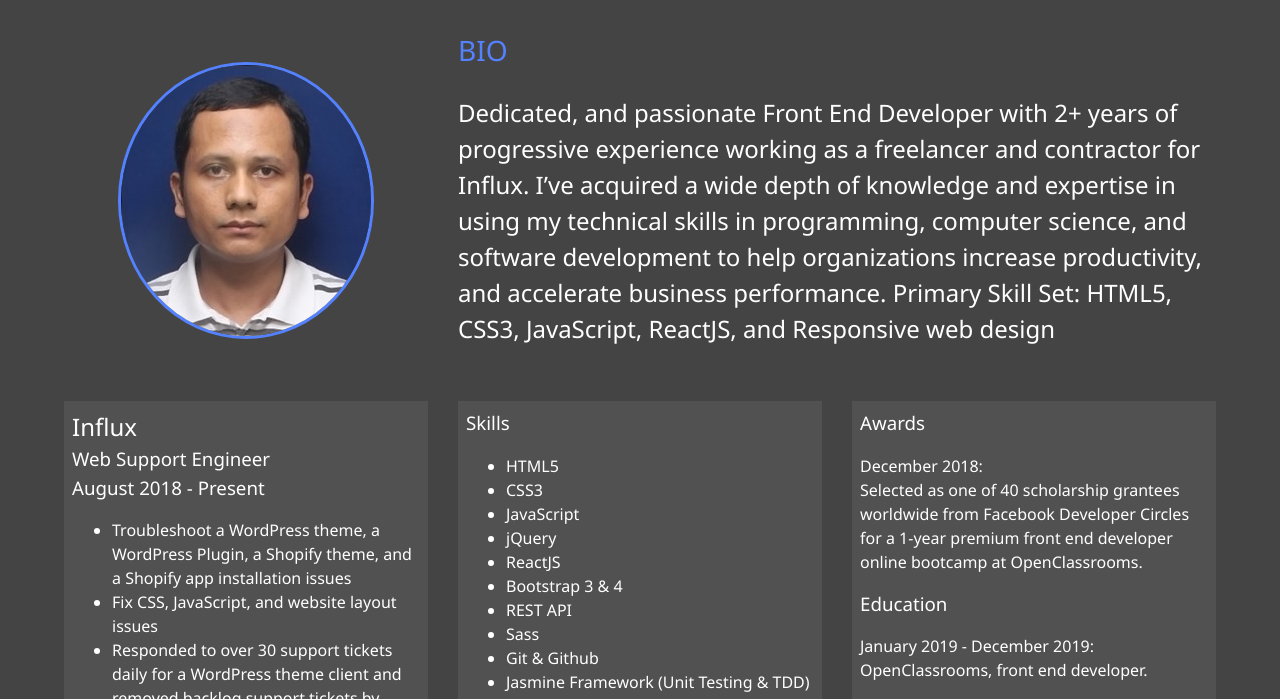
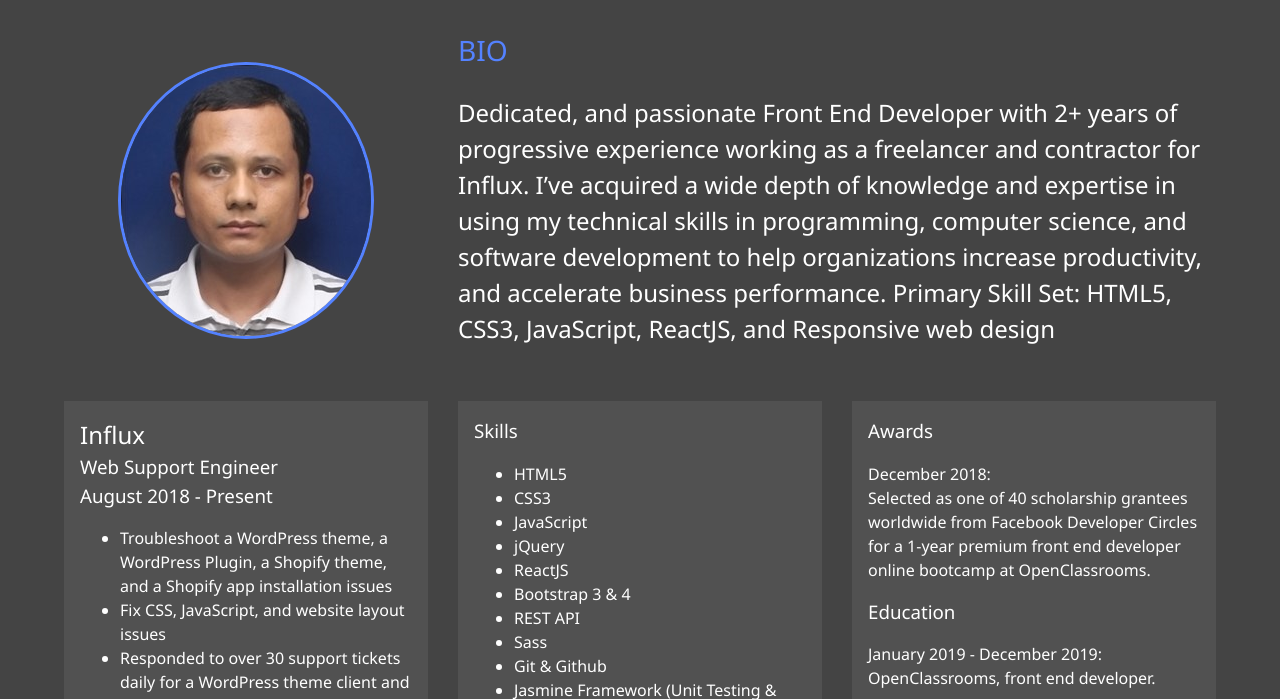
Before and after one commit to rzadev/rzadev.github.io, a plain HTML site: page about.html in a window 1280 px wide. Shown: the part 253-952 px from the top of the page. Drawn offline with Linux system fonts and the light colour scheme.

Commit message:
Fixed Google Chrome Android bug and updated about.html

```diff
--- a/about.html
+++ b/about.html
@@ -108,7 +108,7 @@
               Selected as one of 40 scholarship grantees worldwide from Facebook Developer Circles for a 1-year premium front end developer online bootcamp at OpenClassrooms.
             </p>
 
-            <h3>Education</h3>
+            <h3 class="education">Education</h3>
             <p>
               January 2019 - December 2019: OpenClassrooms, front end developer.
             </p>
--- a/css/main.css
+++ b/css/main.css
@@ -95,7 +95,7 @@
 body {
   background: #444;
   color: #fff;
-  height: 100%;
+  height: calc(100vh-60px);
   margin: 0;
   font-family: 'Segoe UI', Tahoma, Geneva, Verdana, sans-serif;
   line-height: 1.5; }
@@ -179,9 +179,13 @@ main {
     grid-area: job2; }
   .about-info .job-3 {
     grid-area: job3; }
+    .about-info .job-3 .education {
+      margin-top: 16px; }
+    .about-info .job-3 p {
+      text-align: left; }
   .about-info .job {
     background: #515151;
-    padding: 0.5rem;
+    padding: 1rem;
     border-bottom: 5px #5482ff solid; }
   .about-info ul {
     text-align: left; }
```
